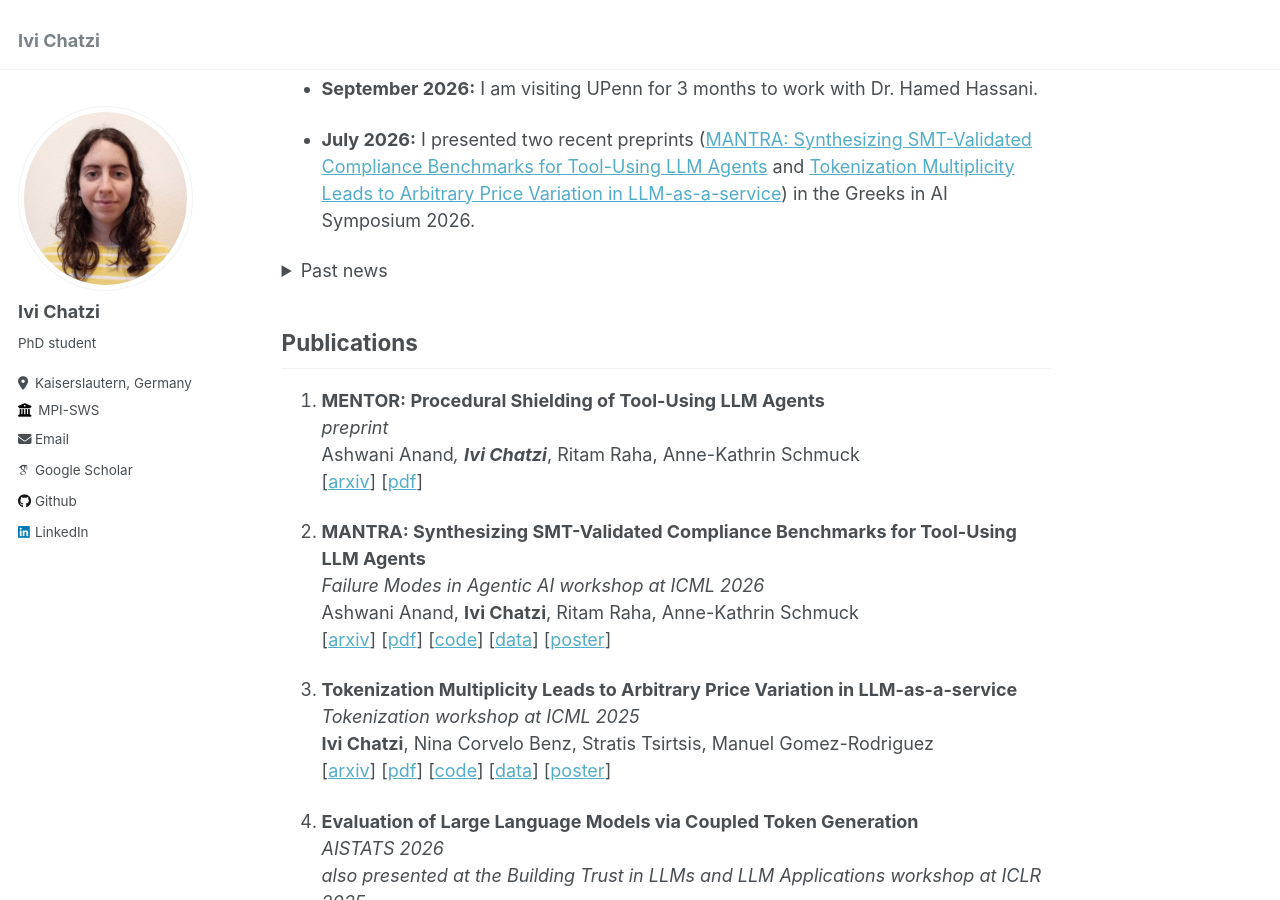
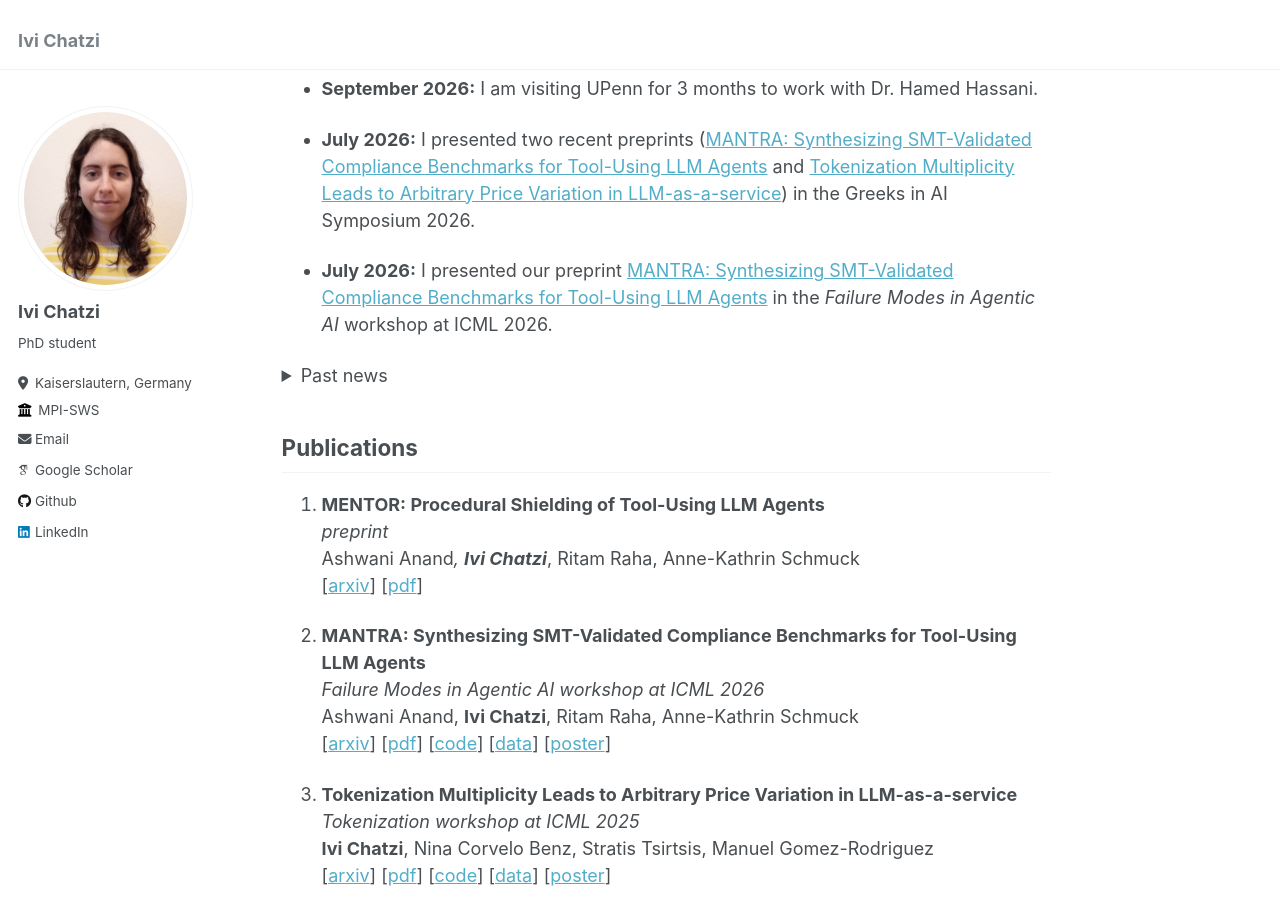
Before and after one commit to Qvapil/Qvapil.github.io, a Jekyll site: the page built from _pages/about.md, in a window 1280 px wide and 900 px high, scrolled down 784 px. Built offline with Jekyll 4.4.1, drawn with Linux system fonts in a browser that asks for light colours; some web fonts are replaced.

Commit message:
update news

```diff
--- a/_pages/about.md
+++ b/_pages/about.md
@@ -33,11 +33,10 @@ Overall, my goal is to make LLM systems and evaluations more predictable and tru
 
 - **July 2026:** I presented two recent preprints ([MANTRA: Synthesizing SMT-Validated Compliance Benchmarks for Tool-Using LLM Agents](https://arxiv.org/abs/2605.06334) and [Tokenization Multiplicity Leads to Arbitrary Price Variation in LLM-as-a-service](https://arxiv.org/abs/2506.06446)) in the Greeks in AI Symposium 2026.
 
+- **July 2026:** I presented our preprint [MANTRA: Synthesizing SMT-Validated Compliance Benchmarks for Tool-Using LLM Agents](https://arxiv.org/abs/2605.06334) in the _Failure Modes in Agentic AI_ workshop at ICML 2026.
 
 <details markdown="block">
   <summary>Past news</summary>
-
-- **July 2026:** I presented our preprint [MANTRA: Synthesizing SMT-Validated Compliance Benchmarks for Tool-Using LLM Agents](https://arxiv.org/abs/2605.06334) in the _Failure Modes in Agentic AI_ workshop at ICML 2026.
 
 - **May 2026:** Our paper [Evaluation of Large Language Models via Coupled Token Generation](https://arxiv.org/abs/2502.01754) was presented in AISTATS 2026.
 
```
